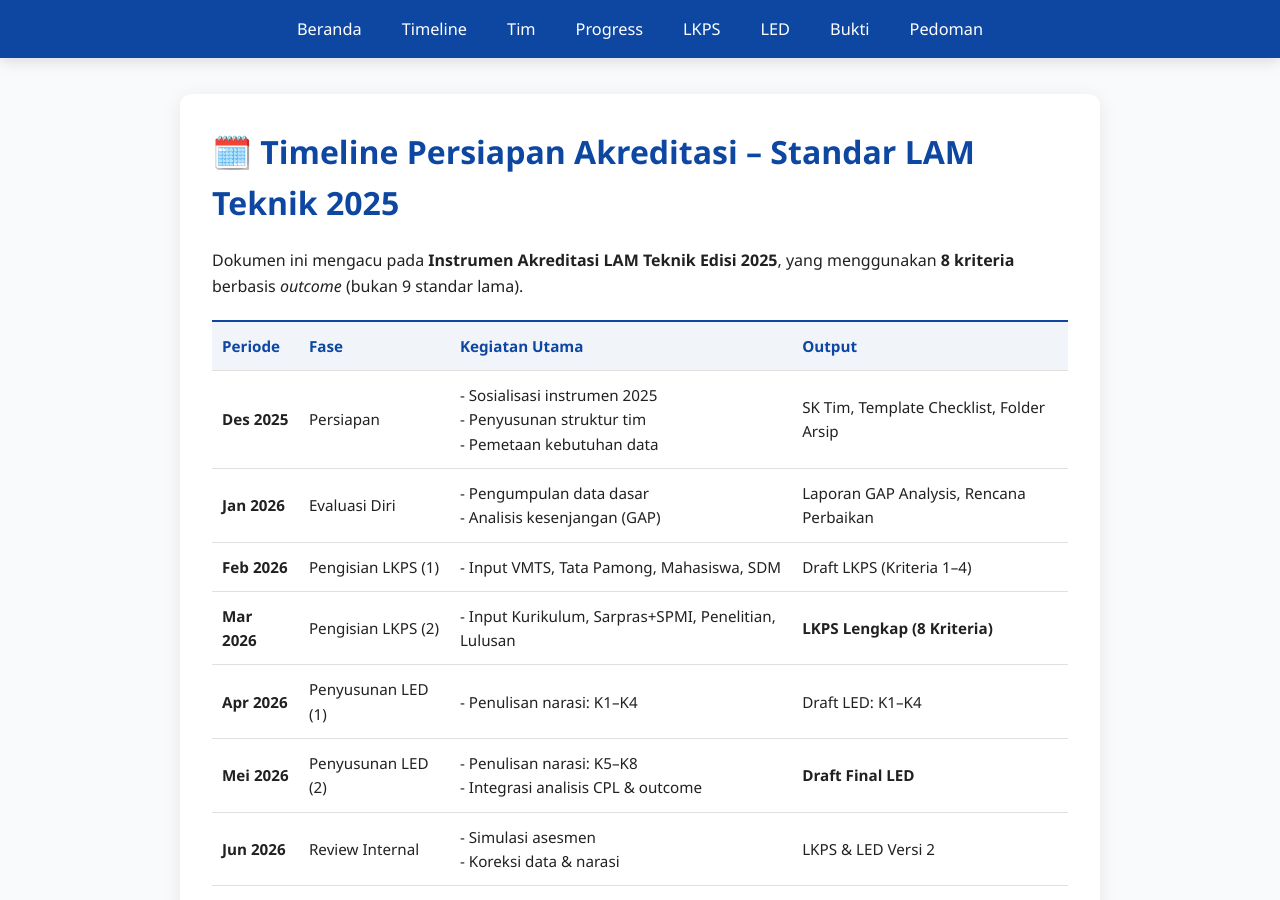
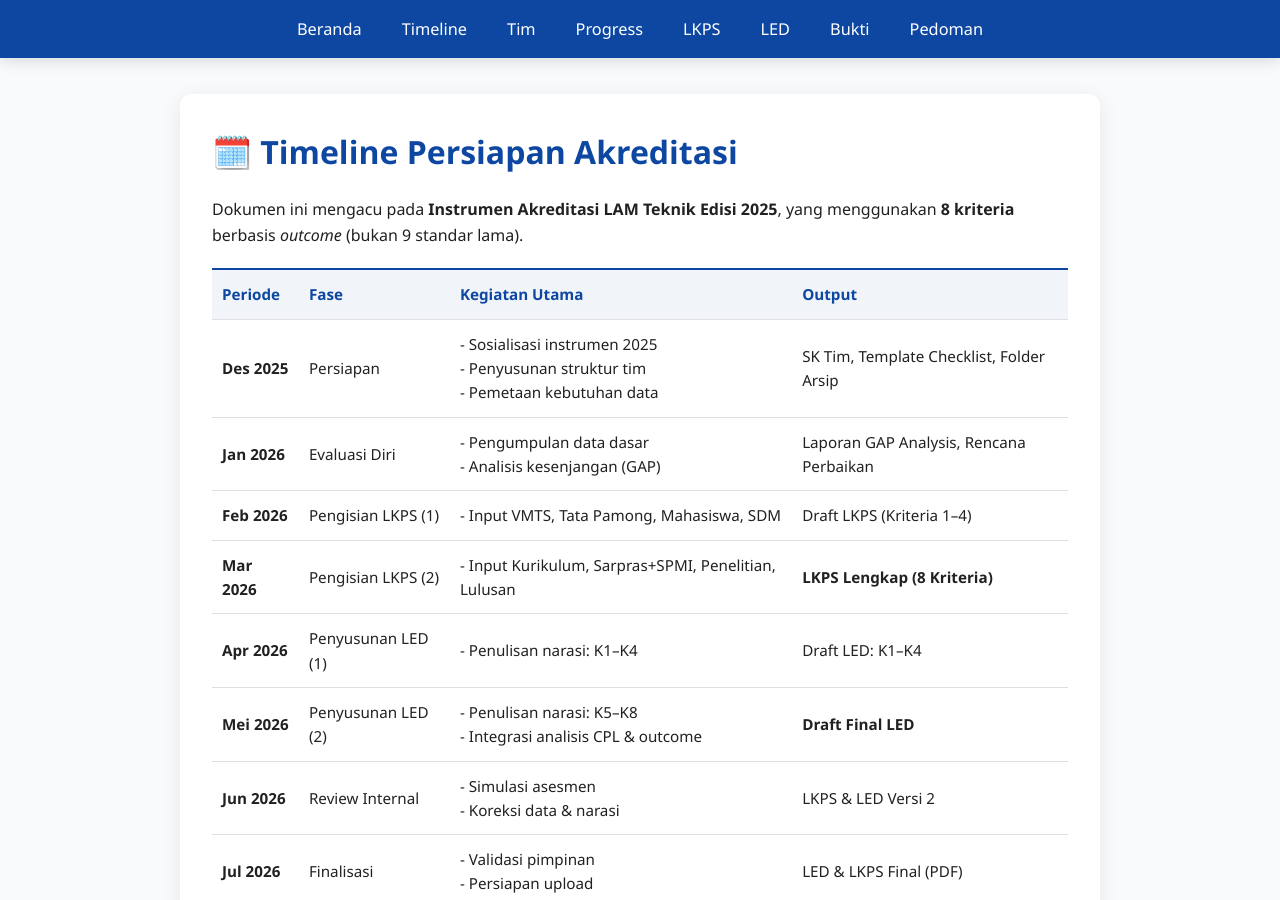
Before and after one commit to portal-psbm/aksibm-26, a Jekyll site: the page built from timeline.md, in a window 1280 px wide and 900 px high. Built offline with Jekyll 4.4.1, drawn with Linux system fonts in a browser that asks for light colours.

Commit message:
Update Timeline

```diff
--- a/timeline.md
+++ b/timeline.md
@@ -4,7 +4,7 @@ title: Timeline
 permalink: /timeline/
 ---
 
-# 🗓️ Timeline Persiapan Akreditasi – Standar LAM Teknik 2025
+# 🗓️ Timeline Persiapan Akreditasi
 
 Dokumen ini mengacu pada **Instrumen Akreditasi LAM Teknik Edisi 2025**, yang menggunakan **8 kriteria** berbasis *outcome* (bukan 9 standar lama).
 
```
